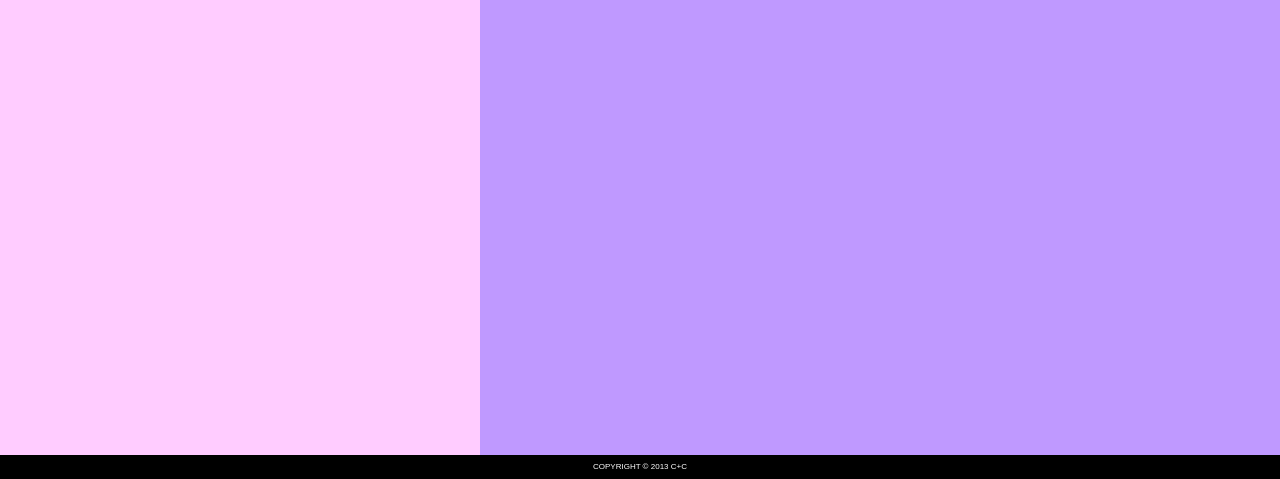
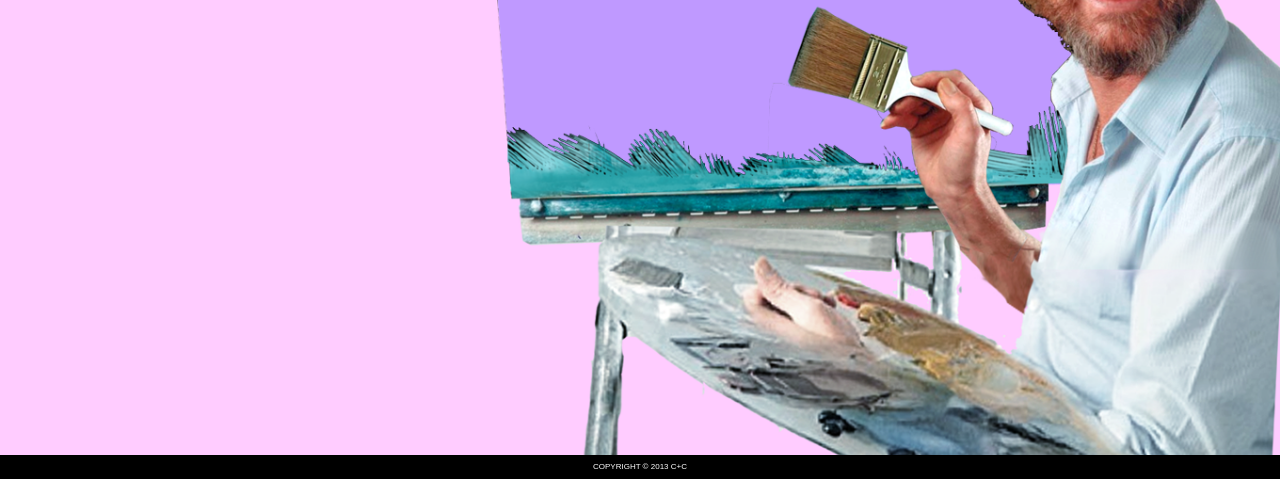
Before and after one commit to chrisedwards82/paintingmadeyeezy, a PHP site: page / in a window 1280 px wide. Shown: the part 321-800 px from the top of the page. Run offline with PHP 8.4, Linux system fonts and the light colour scheme; some libraries are stand-ins or nearby versions.

Commit message:
got the background in, sort of scaling the way i want it

```diff
--- a/dev/css/main.css
+++ b/dev/css/main.css
@@ -161,7 +161,7 @@ header h1 {
   z-index: 7;
 }
 
-/* line 37, ../sass/main.scss */
+/* line 41, ../sass/main.scss */
 #bob {
   position: absolute;
   top: 0;
@@ -171,9 +171,13 @@ header h1 {
   z-index: 8;
   max-width: 800px;
   background-color: rgba(0, 0, 255, 0.25);
+  background-image: url("../img/bob_bg.png");
+  background-repeat: no-repeat;
+  background-position: top right;
+  background-size: 100% auto;
 }
 
-/* line 48, ../sass/main.scss */
+/* line 56, ../sass/main.scss */
 footer {
   width: 100%;
   color: #fff;
@@ -186,18 +190,18 @@ footer {
   text-transform: uppercase;
   z-index: 9;
 }
-/* line 60, ../sass/main.scss */
+/* line 68, ../sass/main.scss */
 footer p a, footer p a:link, footer p a:active, footer p a:visited, footer p a:hover {
   color: #fff;
   text-decoration: none;
 }
-/* line 64, ../sass/main.scss */
+/* line 72, ../sass/main.scss */
 footer p a:hover {
   text-decoration: underline;
 }
 
 @media screen and (max-width: 800px) {
-  /* line 73, ../sass/main.scss */
+  /* line 81, ../sass/main.scss */
   #bob {
     background-color: #f00;
     width: 600px;
--- a/dev/sass/main.scss
+++ b/dev/sass/main.scss
@@ -34,6 +34,10 @@ header {
 	z-index:7;
 
 }
+#main{
+
+}
+
 #bob{
 	position:absolute;
 	top: 0;
@@ -43,6 +47,10 @@ header {
 	z-index:8;
 	max-width: 800px;
 	background-color: rgba(0,0,255,.25);
+	background-image: url('../img/bob_bg.png');
+	background-repeat: no-repeat;
+	background-position: top right;
+	background-size: 100% auto
 }
 
 footer {
```
Also changed, not shown: dev/img/bob_bg.png (added), dev/index.php (indentation only), 1 other file.
